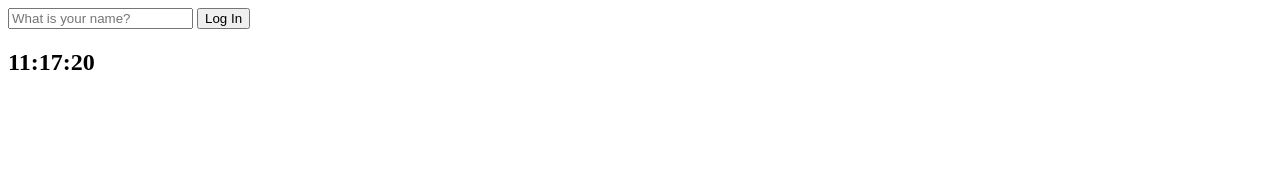
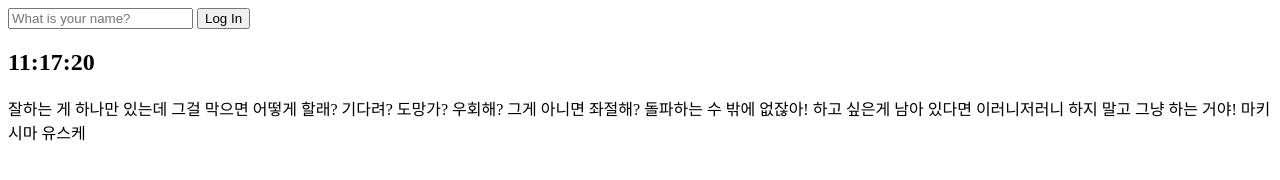
Before and after one commit to dhxorb/firstproject, a plain HTML site: page index.html in a window 1280 px wide. Drawn offline with Linux system fonts and the light colour scheme.

Commit message:
second commit

```diff
--- a/index.html
+++ b/index.html
@@ -18,8 +18,13 @@
     </form>
     <h2 id="clock">00:00:00</h2>
     <h1 class="hidden" id="greeting"></h1>
+    <div id="quote">
+      <span></span>
+      <span></span>
+    </div>
     <script src="greetings.js"></script>
     <script src="clock.js"></script>
+    <script src="quotes.js"></script>
   </body>
 </html>
 <!-- <script src="파일"></script>
--- /dev/null
+++ b/quotes.js
@@ -0,0 +1,51 @@
+const quotes = [
+    {
+        quote: "THe bird fights its way out of the egg",
+            author: "Hermann Hesse"
+    },
+    {
+        quote: "할 수 있냐 없냐가 아니라, 되고 싶으니깐 하는 거야",
+            author: "몽키D루피"
+    },
+    {
+        quote: "내가 결정한거니까, 그걸 위해 죽는다면 상관 없어!!",
+            author: "몽키D루피"
+    },
+    {
+        quote: "지배 같은 건 안해. 이 바다에서 가장 자유로운 녀석이 바로 해적왕이다!",
+            author: "몽키D루피"
+    },
+    {
+        quote: "사나이에겐!! 어떠한 일이 있어도 싸움을 피해서는 안되는 순간이 있다!!그것은.. 동료의 꿈이.. 비웃음을 당했을때야..",
+            author: "우솝"
+    },
+    {
+        quote: "명심해라, 루피. 승리도 패배도 알고, 달아나며 눈물을 흘리고서야 사내는 진정한 어른이 되지. 울어도 괜찮다···! 극복해라!!!",
+            author: "샹크스"
+    },
+    {
+        quote: "노력이란 발버둥쳐서 쌓아올려서 결국 재능이 되는거잖니",
+            author: "마키시마 유스케-겁쟁이 페달"
+    },
+    {
+        quote: "자전거는 아래를 보고 있어서는 앞으로 나갈 수 없어.",
+            author: "후쿠토미 쥬이치-겁쟁이 페달(하코네학교 주장)"
+    },
+    {
+        quote: "내는 나루코 쇼키치여... 오기? 그것은 부릴수록 좋은것이여!",
+            author: "나루코 쇼키치-겁쟁이 페달"
+    },
+    {
+        quote: "잘하는 게 하나만 있는데 그걸 막으면 어떻게 할래? 기다려? 도망가? 우회해? 그게 아니면 좌절해? 돌파하는 수 밖에 없잖아! 하고 싶은게 남아 있다면 이러니저러니 하지 말고 그냥 하는 거야!",
+            author: "마키시마 유스케"
+    },
+];
+
+const quote = document.querySelector("#quote span:first-child");
+const author = document.querySelector("#quote span:last-child");
+
+const todaysQuote = quotes[Math.floor(Math.random() * quotes.length)];
+
+
+quote.innerText = todaysQuote.quote;
+author.innerText = todaysQuote.author;
```
